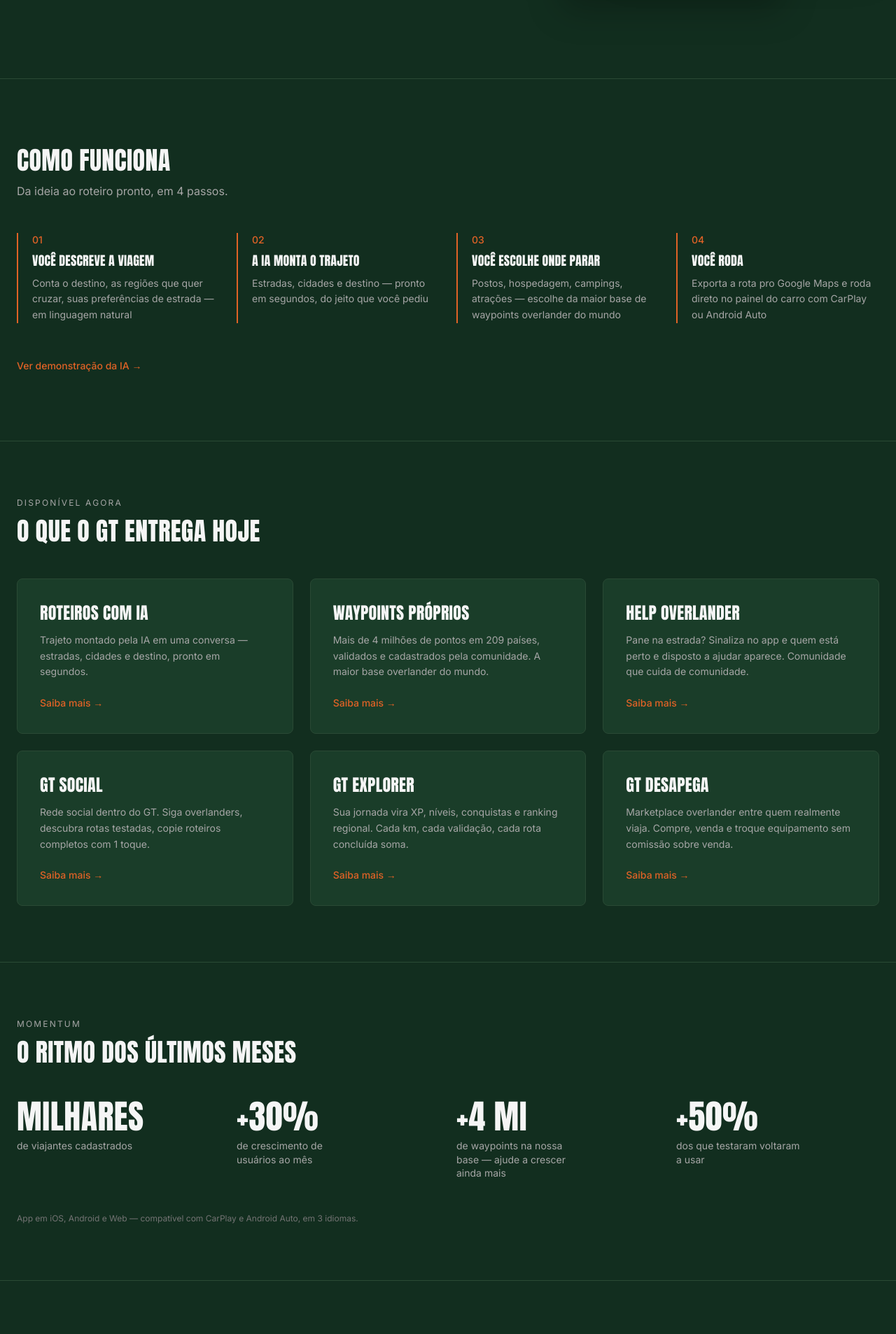
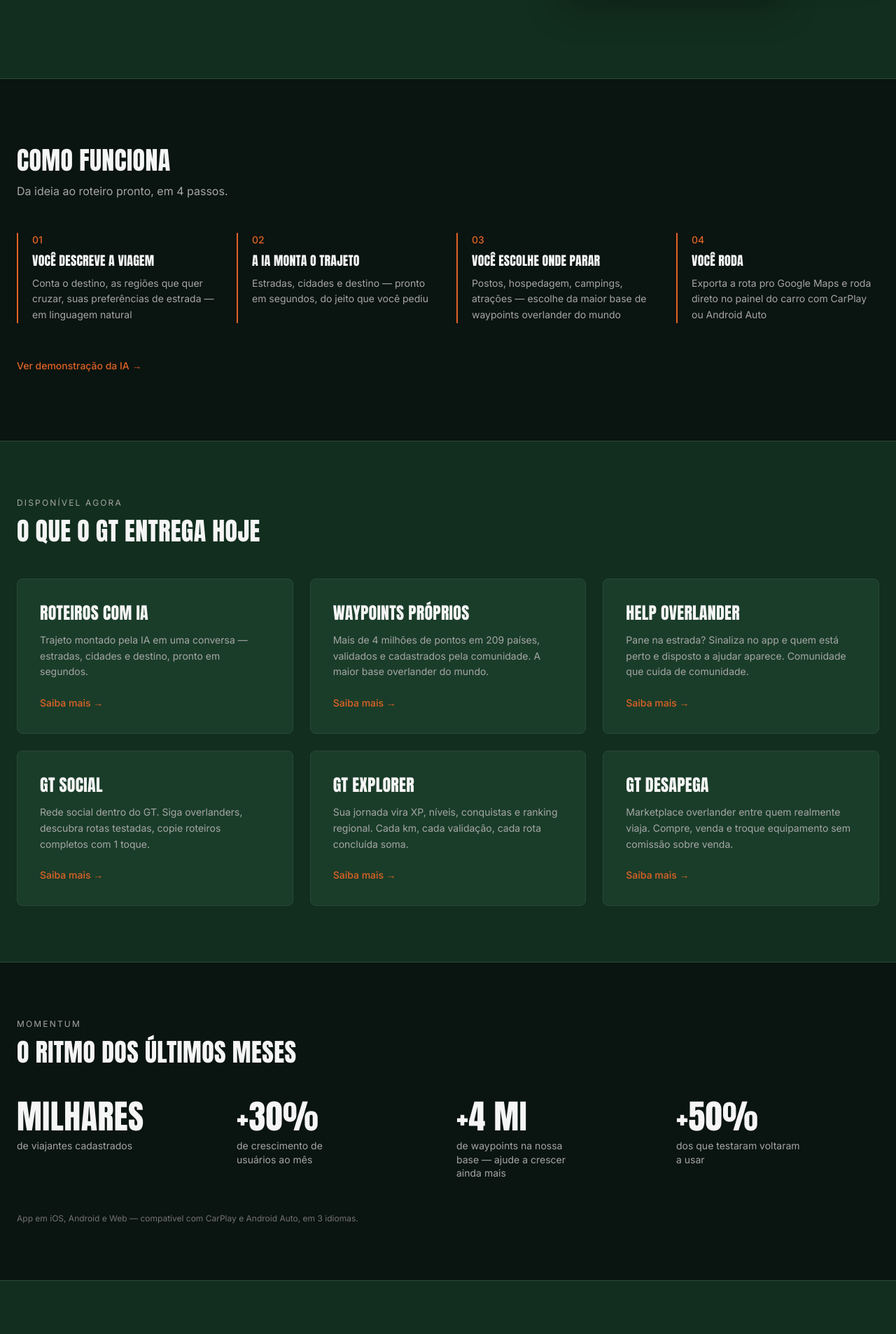
Before and after one commit to rangel2010/gtoverlander-site, a Next.js app: page / in a window 1280 px wide. Shown: the part 833-2740 px from the top of the page at 70% size. Built offline with nearby package versions, Linux system fonts and the light colour scheme; no server answers.

Commit message:
feat(theme): adiciona gt-bg-deep e alternancia de fundo na home

```diff
--- a/components/sections/blog-teaser.tsx
+++ b/components/sections/blog-teaser.tsx
@@ -35,7 +35,7 @@ export async function BlogTeaser() {
   const display = showReal ? realPosts.slice(0, 3) : null;
 
   return (
-    <section className="bg-gt-bg py-16 md:py-20 border-t border-gt-border">
+    <section className="bg-gt-bg-deep py-16 md:py-20 border-t border-gt-border">
       <div className="container-wide">
         <div className="flex items-end justify-between mb-12 flex-wrap gap-4">
           <h2 className="text-3xl md:text-4xl text-gt-text">No blog</h2>
--- a/components/sections/como-funciona.tsx
+++ b/components/sections/como-funciona.tsx
@@ -27,7 +27,7 @@ export function ComoFunciona() {
   return (
     <section
       id="como-funciona"
-      className="bg-gt-bg py-20 md:py-24 border-t border-gt-border"
+      className="bg-gt-bg-deep py-20 md:py-24 border-t border-gt-border"
     >
       <div className="container-wide">
         <h2 className="text-3xl md:text-4xl text-gt-text mb-3">
--- a/components/sections/cta-final.tsx
+++ b/components/sections/cta-final.tsx
@@ -2,7 +2,7 @@ import { Button } from '../ui/button';
 
 export function CtaFinal() {
   return (
-    <section className="bg-gt-bg py-20 md:py-28 border-t border-gt-border">
+    <section className="bg-gt-bg-deep py-20 md:py-28 border-t border-gt-border">
       <div className="container-narrow text-center">
         <h2 className="text-4xl md:text-5xl text-gt-text mb-4 leading-[0.95]">
           Sua próxima viagem começa em uma conversa
--- a/components/sections/numeros.tsx
+++ b/components/sections/numeros.tsx
@@ -7,7 +7,7 @@ const stats = [
 
 export function Numeros() {
   return (
-    <section className="bg-gt-bg py-16 md:py-20 border-t border-gt-border">
+    <section className="bg-gt-bg-deep py-16 md:py-20 border-t border-gt-border">
       <div className="container-wide">
         <p className="text-xs uppercase tracking-[0.18em] text-gt-text-muted mb-3 font-sans">
           Momentum
--- a/tailwind.config.ts
+++ b/tailwind.config.ts
@@ -15,6 +15,7 @@ const config: Config = {
 
         // Dark mode harmonizado em família verde GT
         'gt-bg': '#122e1f',          // background principal (verde oficial GT)
+        'gt-bg-deep': '#0a1410',      // fundo "respiro" alternante — verde-quase-preto
         'gt-card': '#1a3d29',         // cards e áreas elevadas (verde 1 tom acima)
         'gt-card-hover': '#234d33',   // hover de cards (verde 2 tons acima)
         'gt-border': '#2a4a35',       // bordas sutis (verde escuro intermediário)
```
